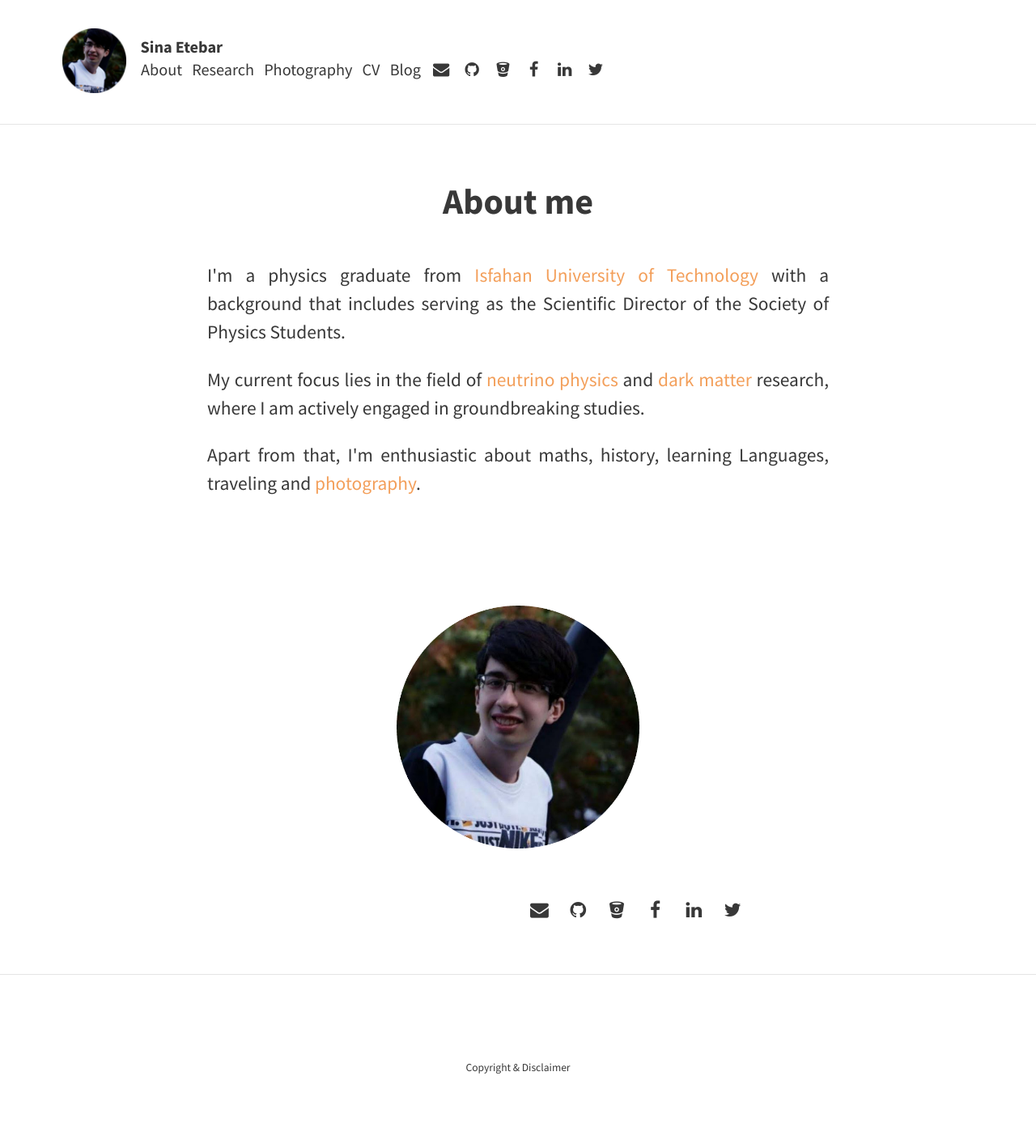
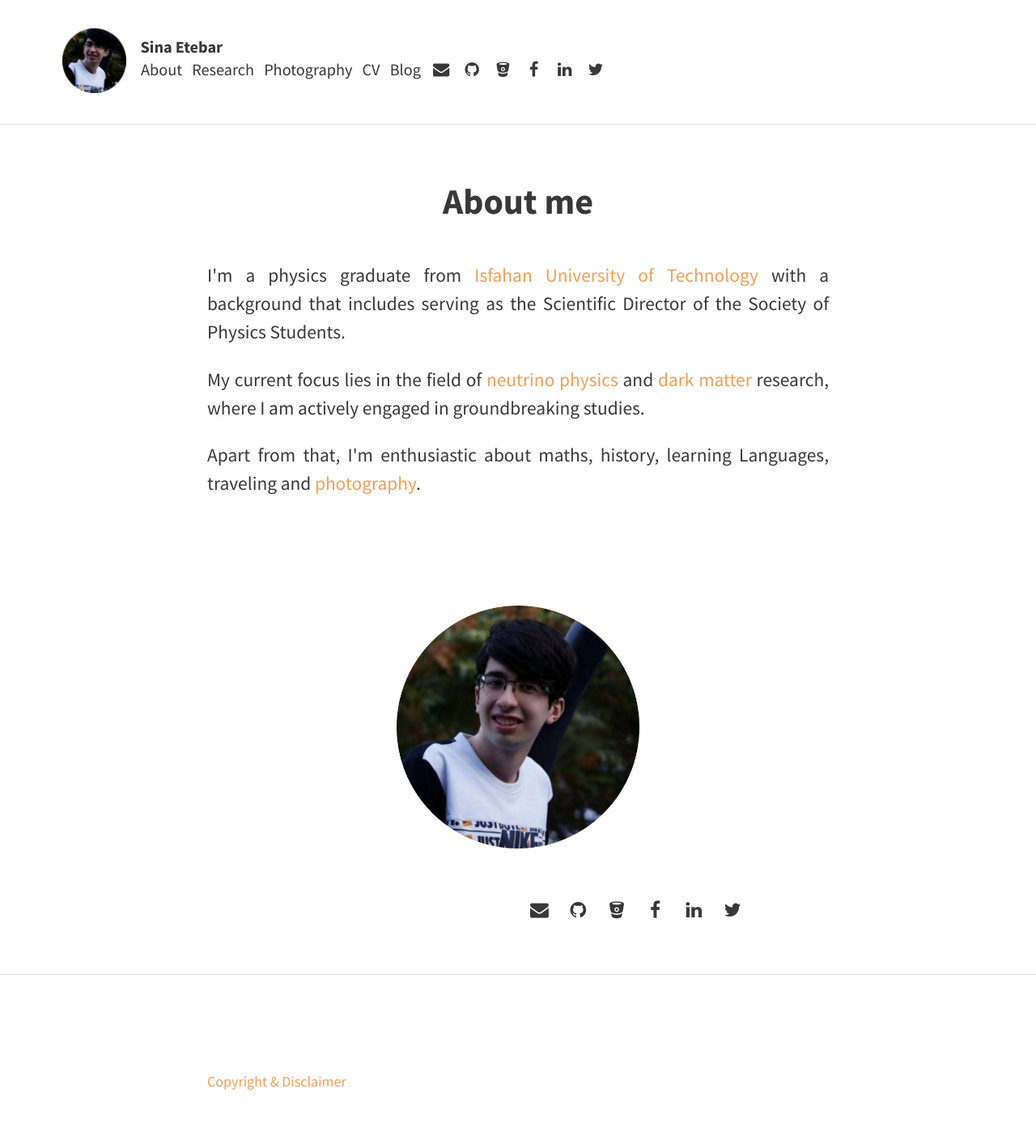
Before and after one commit to SinaEtebar/Website, a Jekyll site: the page built from index.html, in a window 1280 px wide. Shown: the whole page at 81% size. Built offline with Jekyll 4.4.1, drawn with Linux system fonts in a browser that asks for light colours; the list of posts is cut into pages by our own code; before the commit the page ends 1391 px from its top, so only the background shows below that.

```diff
--- a/_config.yml
+++ b/_config.yml
@@ -13,7 +13,7 @@ theme_settings:
 
   # Header and footer text
   footer_text: >
-   <a href="/disclaimer/">Copyright & Disclaimer</a>
+   <p><a href="/disclaimer/">Copyright & Disclaimer</a></p>
 
   # Icons
   rss: false
```
